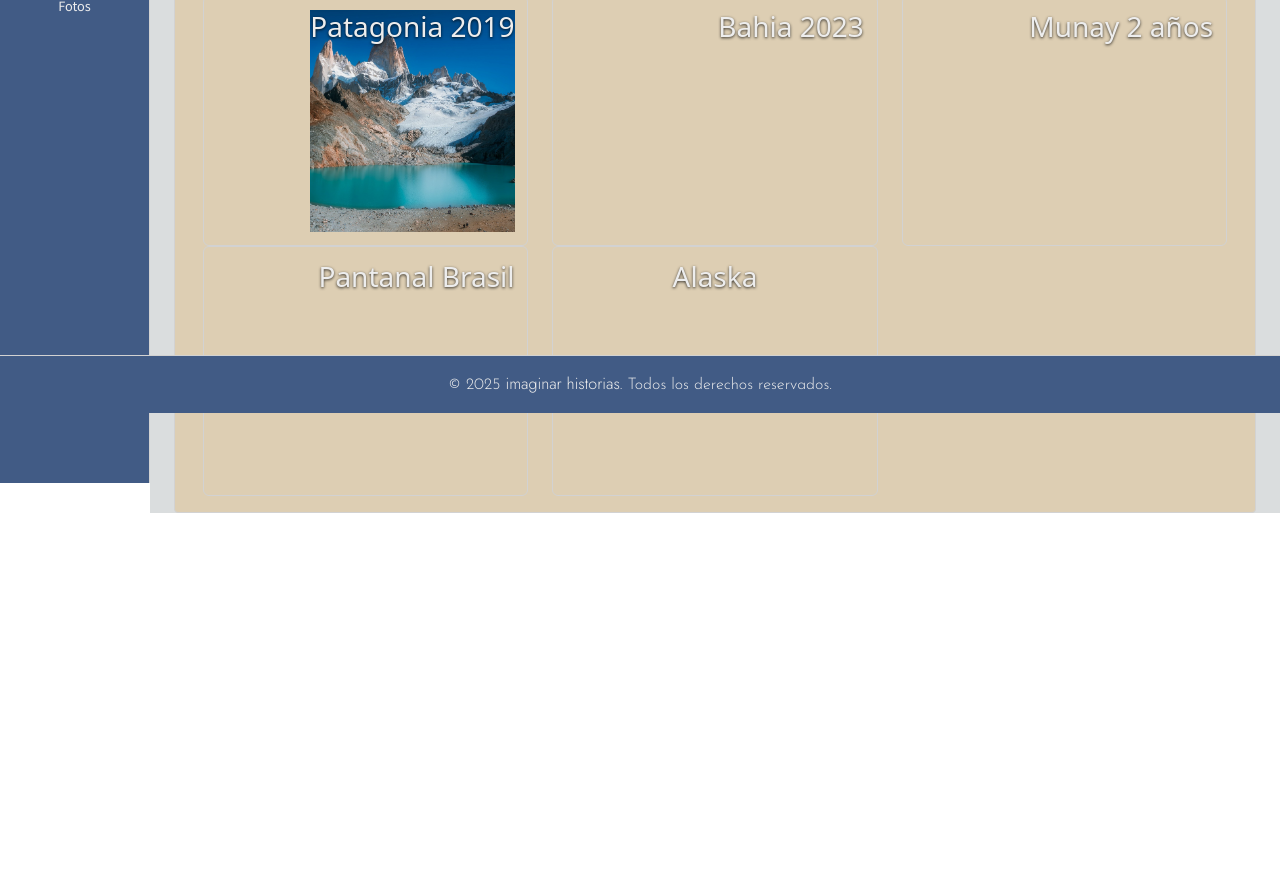
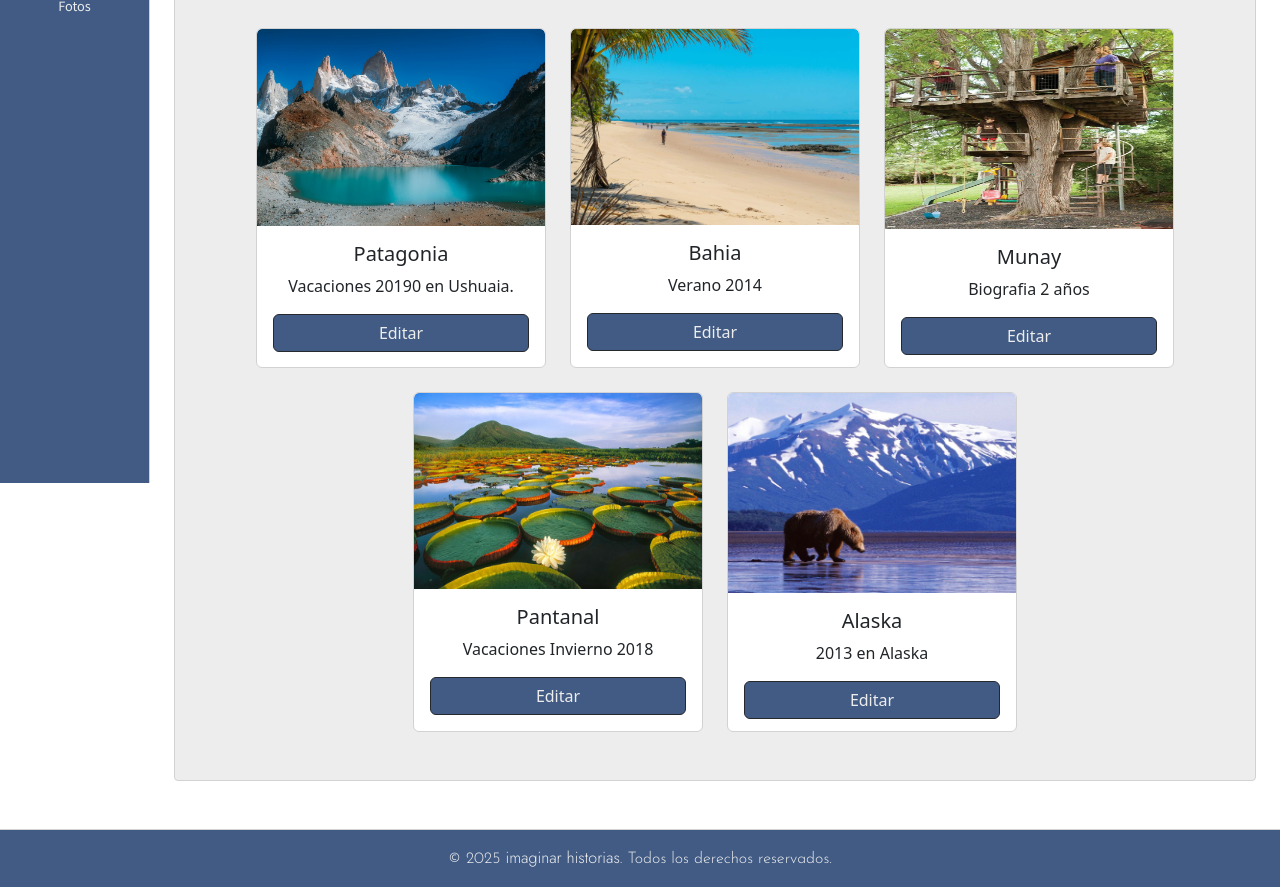
Before and after one commit to jonatas-imaginarai/DesarrolloWeb_3aEntrega_FreireGiordano-Jonatas, a plain HTML site: page index.html in a window 1280 px wide. Shown: the part 387-1274 px from the top of the page. Before the commit the page ends 900 px from the top, so only its background shows below. Drawn offline with nearby package versions, Linux system fonts and the light colour scheme.

Commit message:
v1.4.2 - Agregado Section Historias

```diff
--- a/index.html
+++ b/index.html
@@ -104,61 +104,51 @@
         </section>
 
         <!-- MIS HISTORIAS -->
-         <!-- ===== SECTION - MIS HISTORIAS ===== -->
-        <section class="d-flex flex-column mt-4 mx-4 p-3 mis-historias-section">
+        <!-- ===== SECTION - MIS HISTORIAS ===== -->
+        <section class="d-flex flex-column mt-4 mx-4 p-5 px-3 mb-5 mis-historias-section">
             <h2 class="mb-5">Mis Historias</h2>
-            <div class="container text-center">
-                <div class="row">
-                    <div class="col-12 col-md-6 col-lg-4 ">
-                        <div class="w-100 d-flex cards-historias">
-                            <div id="patagonia" class="conteudo-card">
-                                <h3>Patagonia 2019</h3>
-                                <div class="progreso">
-                                    <div class="progreso-barra"></div>
-                                </div>
+            <div class="container-fluid text-center">
+                <div class="row gap-4 grilla-historias">
+                        <div class="col-12 col-md-6 col-lg-4 card p-0 card-historia">
+                            <img src="/assets/img/patagonia.jpg" class="card-img-top" alt="Foto Viaje Patagonia">
+                            <div class="card-body d-flex flex-column conteudo-card align-items-left">
+                                <h5 class="titulo-card">Patagonia</h5>
+                                <p class="card-text">Vacaciones 20190 en Ushuaia.</p>
+                                <a href="#" class="btn boton-historias">Editar</a>
                             </div>
                         </div>
-                    </div>
-                    <div class="col-12 col-md-6 col-lg-4 ">
-                        <div class="w-100 d-flex cards-historias">
-                            <div id="bahia" class="conteudo-card">
-                                <h3>Bahia 2023</h3>
-                                <div class="progreso">
-                                    <div class="progreso-barra"></div>
-                                </div>
+                        <div class="col-12 col-md-6 col-lg-4 card p-0 card-historia">
+                            <img src="/assets/img/bahia.jpg" class="card-img-top" alt="Foto Viaje Bahia">
+                            <div class="card-body d-flex flex-column conteudo-card align-items-left">
+                                <h5 class="titulo-card">Bahia</h5>
+                                <p class="card-text">Verano 2014</p>
+                                <a href="#" class="btn boton-historias">Editar</a>
                             </div>
                         </div>
-                    </div>
-                    <div class="col-12 col-md-6 col-lg-4 ">
-                        <div class="w-100 d-flex cards-historias">
-                            <div id="munay" class="conteudo-card">
-                                <h3>Munay 2 años</h3>
-                                <div class="progreso">
-                                    <div class="progreso-barra"></div>
-                                </div>
+                        <div class="col-12 col-md-6 col-lg-4 card p-0 card-historia">
+                            <img src="/assets/img/munay.jpg" class="card-img-top" alt="Foto Cumpleaños Munay 2 años">
+                            <div class="card-body d-flex flex-column conteudo-card align-items-left">
+                                <h5 class="titulo-card">Munay</h5>
+                                <p class="card-text">Biografia 2 años</p>
+                                <a href="#" class="btn boton-historias">Editar</a>
                             </div>
                         </div>
-                    </div>
-                    <div class="col-12 col-md-6 col-lg-4 ">
-                        <div class="w-100 d-flex cards-historias">
-                            <div id="pantanal" class="conteudo-card">
-                                <h3>Pantanal Brasil</h3>
-                                <div class="progreso">
-                                    <div class="progreso-barra"></div>
-                                </div>
+                        <div class="col-12 col-md-6 col-lg-4 card p-0 card-historia">
+                            <img src="/assets/img/pantanal.jpg" class="card-img-top" alt="Foto Rio Pantanal">
+                            <div class="card-body d-flex flex-column conteudo-card align-items-left">
+                                <h5 class="titulo-card">Pantanal</h5>
+                                <p class="card-text">Vacaciones Invierno 2018</p>
+                                <a href="#" class="btn boton-historias">Editar</a>
                             </div>
                         </div>
-                    </div>
-                    <div class="col-12 col-md-6 col-lg-4 ">
-                        <div class="w-100 d-flex cards-historias">
-                            <div id="alaska" class="w-100 d-flex flex-column conteudo-card">
-                                <h3>Alaska</h3>
-                                <div class="progreso">
-                                    <div class="progreso-barra"></div>
-                                </div>
+                        <div class="col-12 col-md-6 col-lg-4 card p-0 card-historia">
+                            <img src="/assets/img/alaska.jpg" class="card-img-top" alt="Foto Alaska Inverno 2013">
+                            <div class="card-body d-flex flex-column conteudo-card align-items-left">
+                                <h5 class="titulo-card">Alaska</h5>
+                                <p class="card-text">2013 en Alaska</p>
+                                <a href="#" class="btn boton-historias">Editar</a>
                             </div>
                         </div>
-                    </div>
                 </div>
             </div>
         </section>
@@ -167,7 +157,7 @@
 
 
 
-    <footer class="text-center position-fixed bottom-0 d-flex  align-items-center justify-content-center p-2">
+    <footer class="text-center position-static bottom-0 d-flex  align-items-center justify-content-center p-2">
         <p class="text-center p-2">&copy; 2025 <a href="./index.html">imaginar historias</a>. Todos los derechos
             reservados.
         </p>
--- a/scss/sections/_mis-historias-section-index.scss
+++ b/scss/sections/_mis-historias-section-index.scss
@@ -14,29 +14,50 @@
         font-weight: bold;
     }
 
-    .cards-historias {
-        @include mixin.alineacion (end, left);
-        align-items: left;
-        padding: 0.8rem;
-        min-height: 250px;
+    .grilla-historias {
+        @extend %elementos-centrados;
+        z-index: 200;
+    }
+
+    .card-historia {
         border: 1px solid map.get(mapa.$colores, color-border);
         border-radius: variables.$radius-large;
-        cursor: pointer;
         position: relative;
         z-index: 2;
+        overflow: hidden;
+        width: 290px;
+        height: 340px;
+
+        img {
+            width: 100%;
+            height: 200px;
+            margin: 0 auto;
+        }
     }
 
     ;
 
-    .conteudo-card h3 {
+    .conteudo-card {
+        border-radius: variables.$radius-large;
+    }
+
+    ;
+
+    .boton-historias {
+        border-color: map.get(mapa.$colores, color-border-boton);
+        border-radius: variables.$radius-large;
+        background-color: map.get(mapa.$colores, color-bg-header);
         color: map.get(mapa.$colores, color-texto-blanco);
-        text-shadow: 0 1px 3px rgba(0, 0, 0, 0.8);
-    };
-
-    #patagonia {
-        @include mixin.fotos-historias ('/assets/img/patagonia.jpg', cover, center, no-repeat)
+        &:hover {
+            background-color: map.get(mapa.$colores, color-boton-historias-hover);
+        }
+        &:active {
+            background-color: map.get(mapa.$colores, color-boton-historias-active);
+            color: map.get(mapa.$colores, color-texto-blanco);
+        }
+    }
 
 
-    }
+}
 
-};
+;
--- a/scss/utilities/_maps.scss
+++ b/scss/utilities/_maps.scss
@@ -13,11 +13,15 @@ $colores:(
     color-accent-active: rgb(168, 255, 226),
     color-cta-secondary: #ffc685,
     color-cta-secondary-hover: #fcb058,
+    color-border-boton: #25282d,
 
     /* BACKGROUND */
     color-bg-header: #415b85,
-    color-bg-body: #daddde,
-    color-bg-card-section: #ddceb3,
+    color-boton-historias: #415b85,
+    color-boton-historias-hover: #5d79a7,
+    color-boton-historias-active: #6d8ab9,
+    color-bg-body: #ffffff,
+    color-bg-card-section: #ededed,
     color-bg-section: #b3c3dd,
     color-bg-hover: #eaeaea,
 
```
Also changed, not shown: assets/css/style.css, 1 other file.
